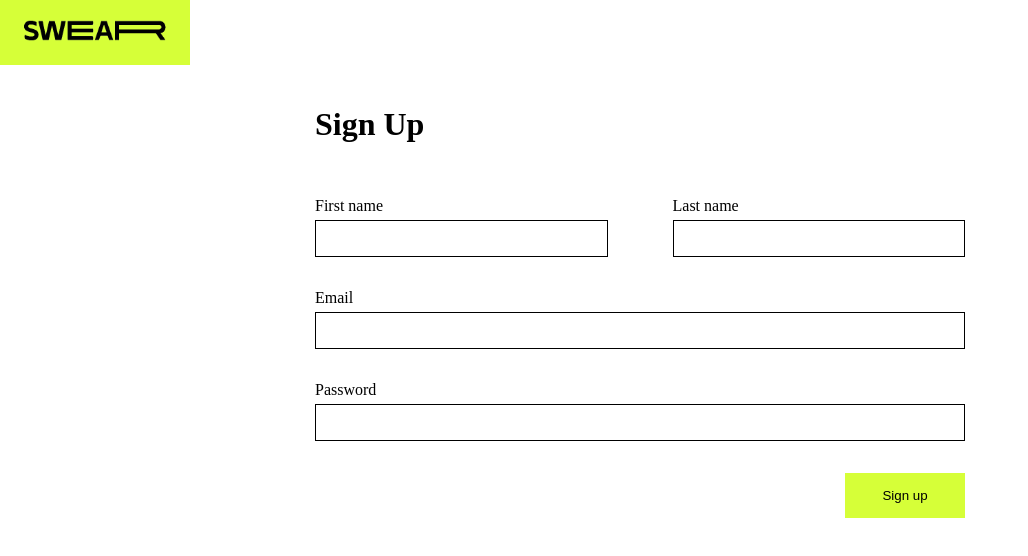
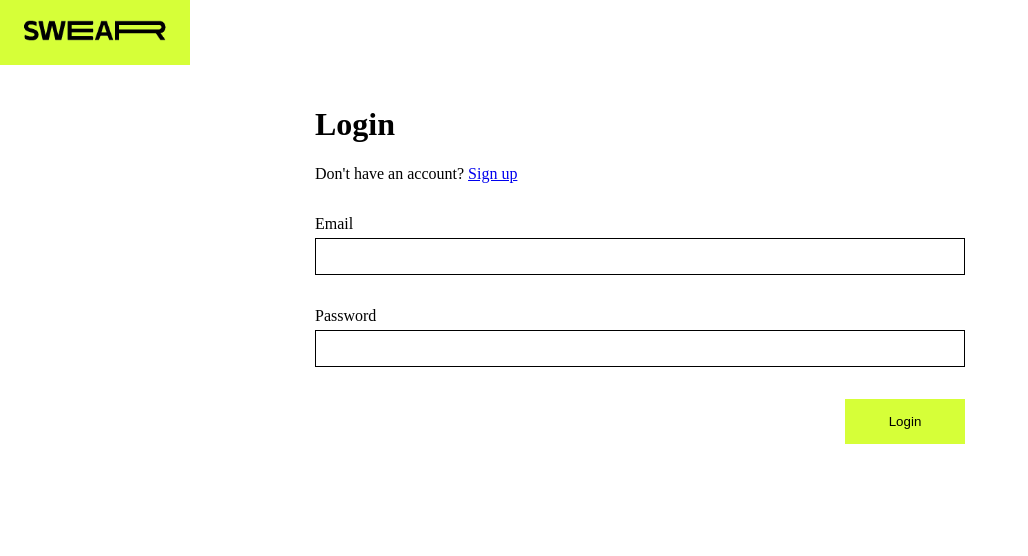
Before and after one commit to EvelienVanophalvens/shoeConfigurator_admin, a Vue app: page / in a window 1280 px wide. Shown: the top 556 px of the page, without its empty margins (0-1028 px from the left). Built offline with nearby package versions, Linux system fonts and the light colour scheme.

Commit message:
Feat: add login layout

```diff
--- a/src/App.vue
+++ b/src/App.vue
@@ -1,12 +1,13 @@
 <script setup>
 import Nav from './components/nav.vue'
 import Signup from './components/Signup.vue'
+import Login from './components/Login.vue'
 </script>
 
 <template>
 
   <Nav />
-  <Signup />
+  <Login />
 
 </template>
 
--- /dev/null
+++ b/src/components/Login.vue
@@ -0,0 +1,55 @@
+<script setup></script>
+<template>
+     <div class="form">
+        <h1>Login</h1>
+        <p>Don't have an account? <a href="#">Sign up</a></p>
+        <div class="input">
+            <label class="input__label" for="email">Email</label>
+            <input class="input__field" type="email" id="email" />
+        </div>
+        <div class="input">
+            <label class="input__label" for="password">Password</label>
+            <input class="input__field" type="password" id="password" />
+        </div>
+        <div class="input input--btn">
+            <button class="btn btn--small btn--primary">Login</button>
+        </div>
+    </div>
+</template>
+<style scoped>
+    .form{
+        padding: 20px;
+        width: 650px;
+        margin: 0 auto;
+    }
+    .input{
+        margin: 32px 0 0 0;
+        width: 100%;
+        display: flex;
+        flex-direction: column;
+    }
+
+    .input__label{
+        margin-bottom: 5px;
+    }
+
+    .input__field{
+        padding: 10px;
+        border: 1px solid black;
+    }
+    .btn--small{
+        width: 120px;
+        height: 45px;
+    }
+
+    .btn--primary{
+        background-color: var(--primary-color);
+        border: none;
+    }
+
+    .input--btn {
+        flex-direction: row;
+        justify-content: end;
+    }
+
+</style>
```
